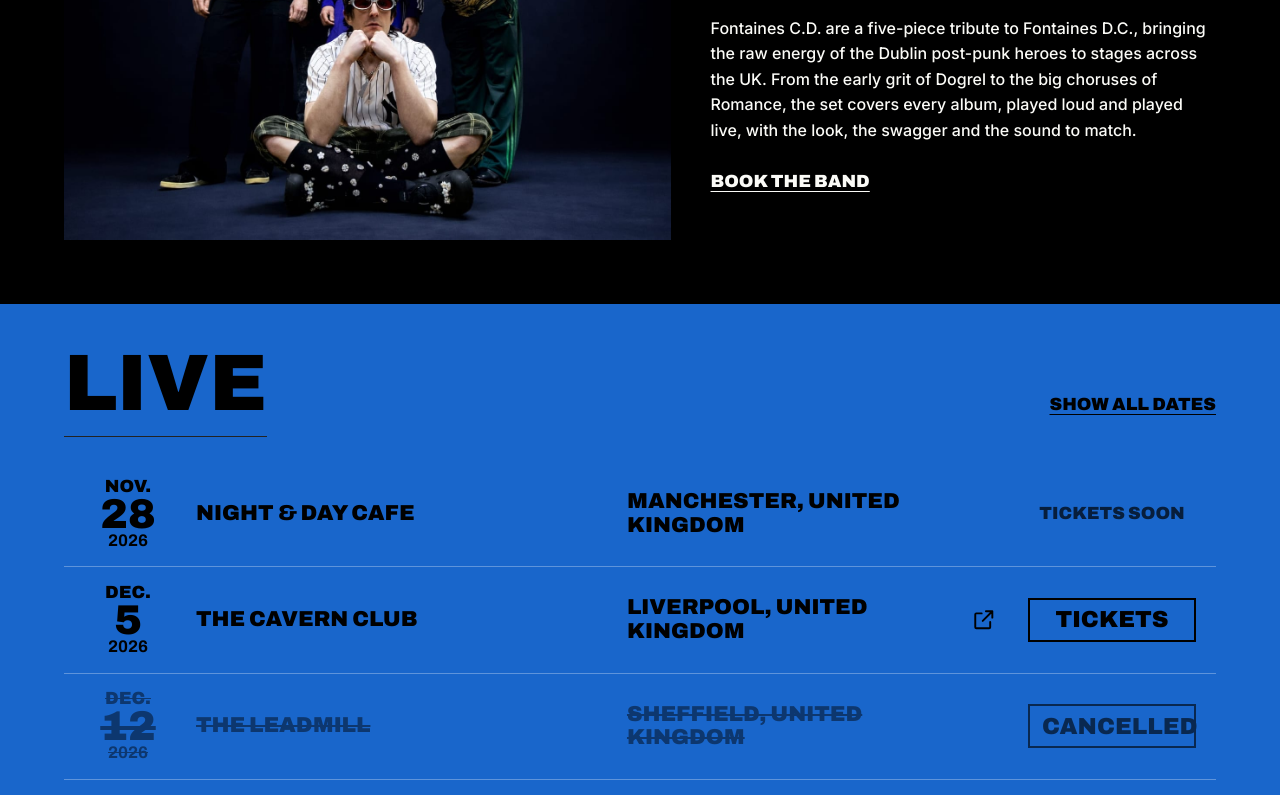
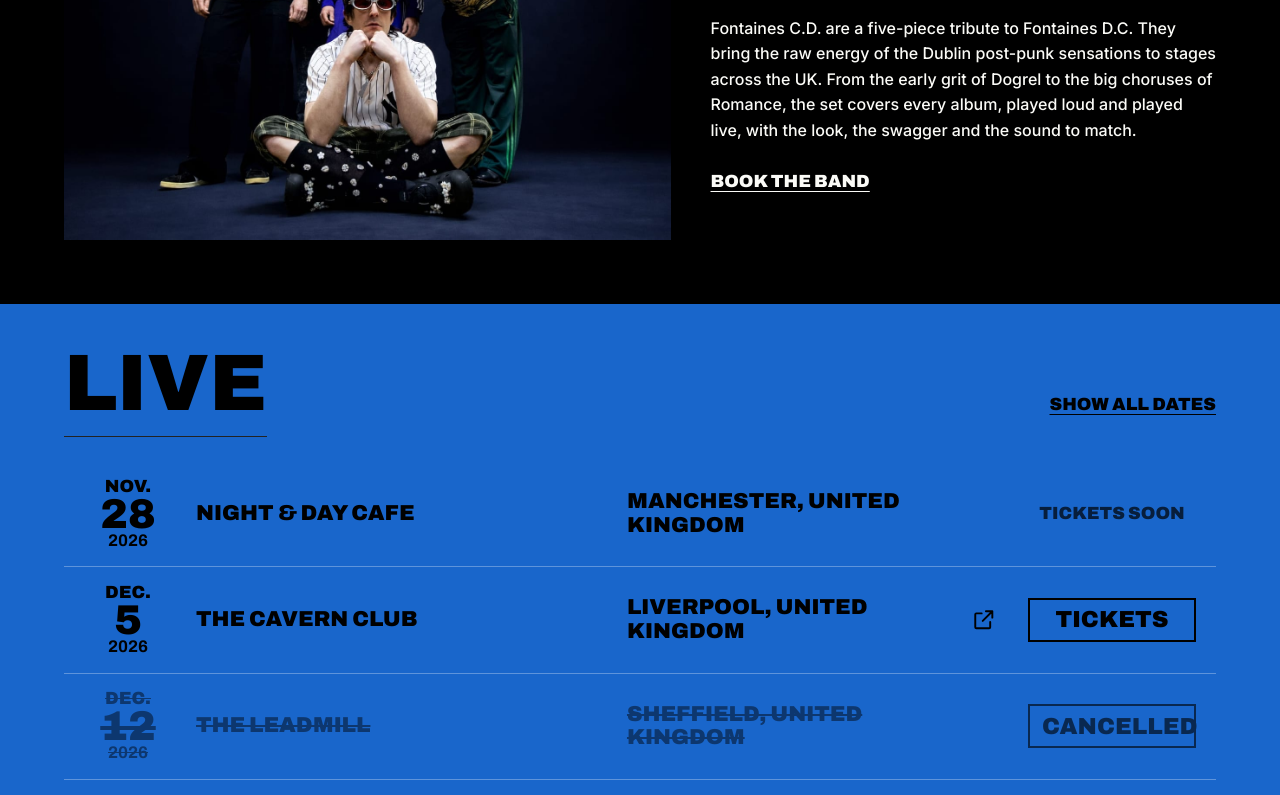
Before and after one commit to mojorisin7/fontaines-tribute, an Astro site: page / in a window 1280 px wide. Shown: the part 1028-1823 px from the top of the page. Built offline with nearby package versions, Linux system fonts and the light colour scheme; Astro itself is replaced by a stand-in of ours.

Commit message:
Tidy the homepage bio wording
Co-Authored-By: Claude Opus 5.5 <noreply@anthropic.com>

```diff
--- a/src/pages/index.astro
+++ b/src/pages/index.astro
@@ -18,8 +18,8 @@ const gigs = loadGigs();
       <h2 class="bio-title">{site.bandName}</h2>
       {/* PLACEHOLDER bio. Replace with the band's own wording. */}
       <p>
-        Fontaines C.D. are a five-piece tribute to Fontaines D.C., bringing the raw energy of the
-        Dublin post-punk heroes to stages across the UK. From the early grit of Dogrel to the big
+        Fontaines C.D. are a five-piece tribute to Fontaines D.C. They bring the raw energy of the
+        Dublin post-punk sensations to stages across the UK. From the early grit of Dogrel to the big
         choruses of Romance, the set covers every album, played loud and played live, with the look,
         the swagger and the sound to match.
       </p>
```
